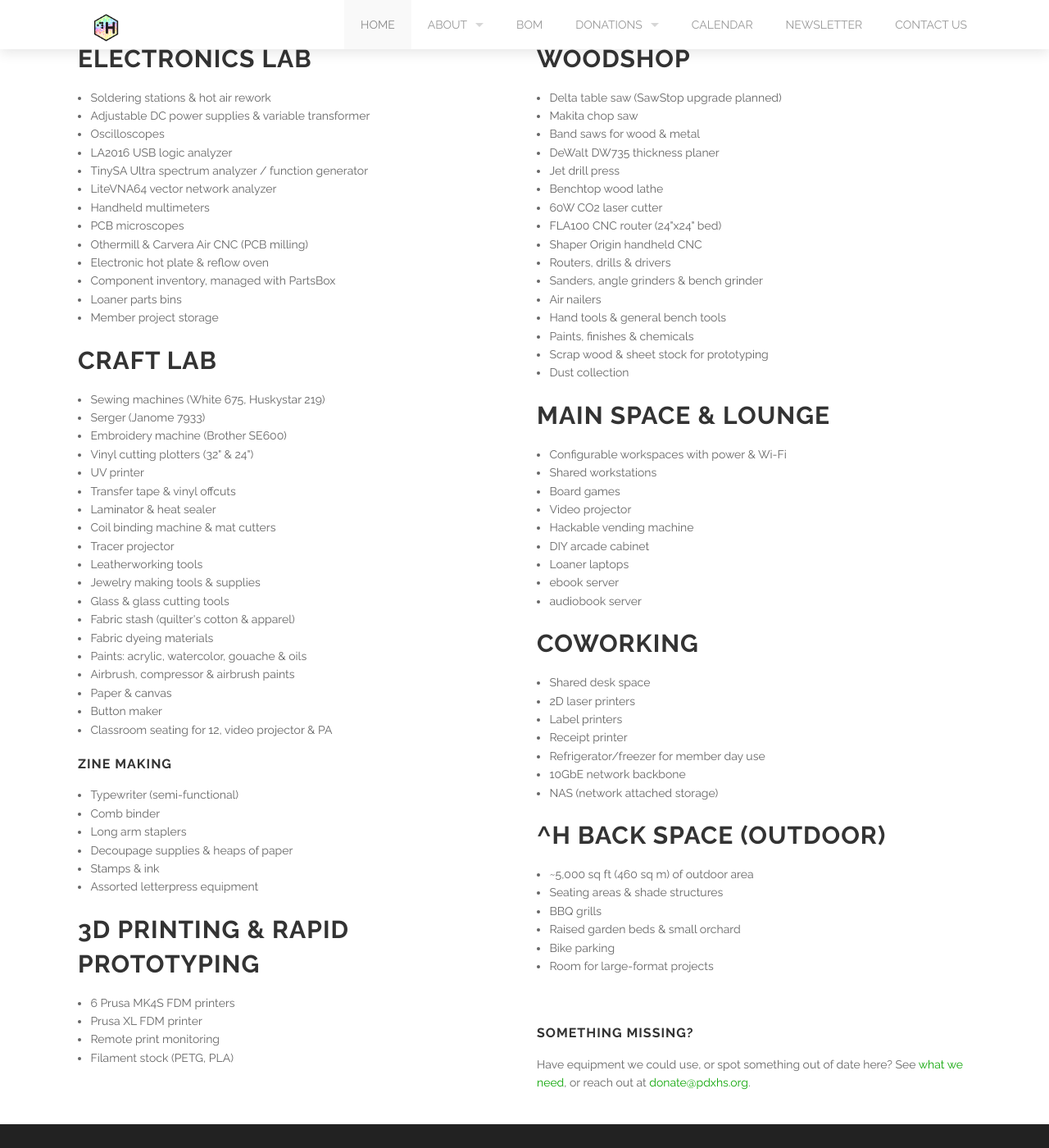
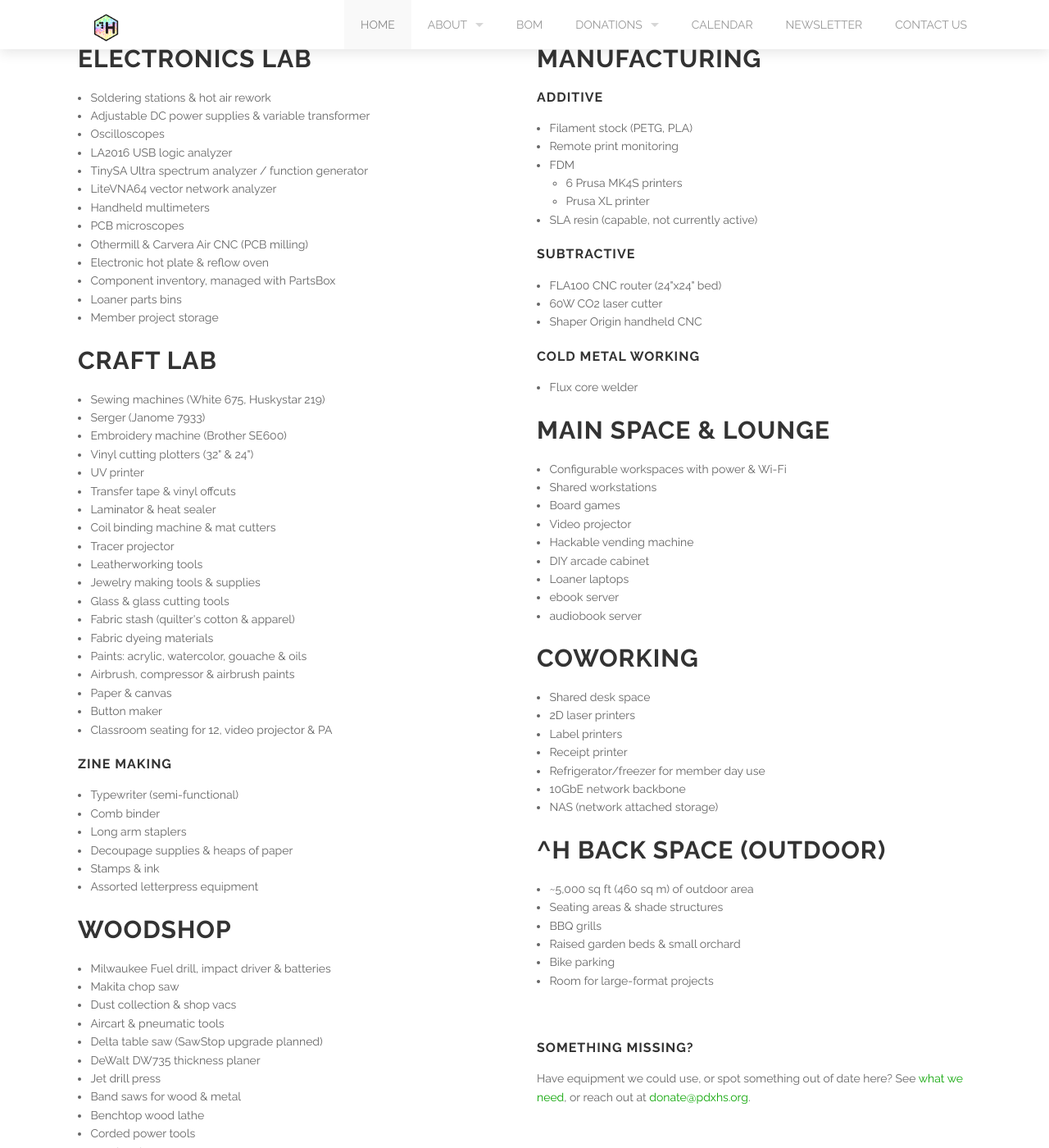
Before and after one commit to ctrlh/ctrlh.github.io, a Jekyll site: the page built from bom.html, in a window 1280 px wide and 1400 px high, scrolled down 573 px. Shown: the whole window at 82% size. Built offline with Jekyll 4.4.1, drawn with Linux system fonts in a browser that asks for light colours; comment, search, counter and statistics services are not loaded; some of the changed text lies outside the part shown.

Commit message:
Reorder the woodshop list and regroup fabrication as Manufacturing
Lead the woodshop with the tools members reach for most, and fold the
router, sanders, grinders and nailers into the corded and pneumatic
catch-alls.

Rename "3D Printing & Rapid Prototyping" to Manufacturing and split it
into Additive, Subtractive and Cold Metal Working, moving the laser
cutter, CNC router and Shaper Origin over from the woodshop. Swap the
two sections between columns to keep the page balanced.

Co-authored-by: Cursor <cursoragent@cursor.com>

```diff
--- a/bom.html
+++ b/bom.html
@@ -73,35 +73,51 @@ hero_image: FAQ_bg_oscope.png
         <li>Assorted letterpress equipment</li>
       </ul>
 
-      <h2>3D Printing &amp; Rapid Prototyping</h2>
+      <h2>Woodshop</h2>
       <ul>
-        <li>6 Prusa MK4S FDM printers</li>
-        <li>Prusa XL FDM printer</li>
-        <li>Remote print monitoring</li>
-        <li>Filament stock (PETG, PLA)</li>
+        <li>Milwaukee Fuel drill, impact driver &amp; batteries</li>
+        <li>Makita chop saw</li>
+        <li>Dust collection &amp; shop vacs</li>
+        <li>Aircart &amp; pneumatic tools</li>
+        <li>Delta table saw (SawStop upgrade planned)</li>
+        <li>DeWalt DW735 thickness planer</li>
+        <li>Jet drill press</li>
+        <li>Band saws for wood &amp; metal</li>
+        <li>Benchtop wood lathe</li>
+        <li>Corded power tools</li>
+        <li>Hand tools</li>
+        <li>Fasteners, paints, finishes &amp; chemicals</li>
+        <li>Wood, plastic &amp; metal stock for small projects</li>
       </ul>
 
     </div>
     <div class='medium-6 columns'>
 
-      <h2>Woodshop</h2>
+      <h2>Manufacturing</h2>
+
+      <h3>Additive</h3>
       <ul>
-        <li>Delta table saw (SawStop upgrade planned)</li>
-        <li>Makita chop saw</li>
-        <li>Band saws for wood &amp; metal</li>
-        <li>DeWalt DW735 thickness planer</li>
-        <li>Jet drill press</li>
-        <li>Benchtop wood lathe</li>
+        <li>Filament stock (PETG, PLA)</li>
+        <li>Remote print monitoring</li>
+        <li>FDM
+          <ul>
+            <li>6 Prusa MK4S printers</li>
+            <li>Prusa XL printer</li>
+          </ul>
+        </li>
+        <li>SLA resin (capable, not currently active)</li>
+      </ul>
+
+      <h3>Subtractive</h3>
+      <ul>
+        <li>FLA100 CNC router (24"x24" bed)</li>
         <li>60W CO2 laser cutter</li>
-        <li>FLA100 CNC router (24"x24" bed)</li>
         <li>Shaper Origin handheld CNC</li>
-        <li>Routers, drills &amp; drivers</li>
-        <li>Sanders, angle grinders &amp; bench grinder</li>
-        <li>Air nailers</li>
-        <li>Hand tools &amp; general bench tools</li>
-        <li>Paints, finishes &amp; chemicals</li>
-        <li>Scrap wood &amp; sheet stock for prototyping</li>
-        <li>Dust collection</li>
+      </ul>
+
+      <h3>Cold Metal Working</h3>
+      <ul>
+        <li>Flux core welder</li>
       </ul>
 
       <h2>Main Space &amp; Lounge</h2>
```
